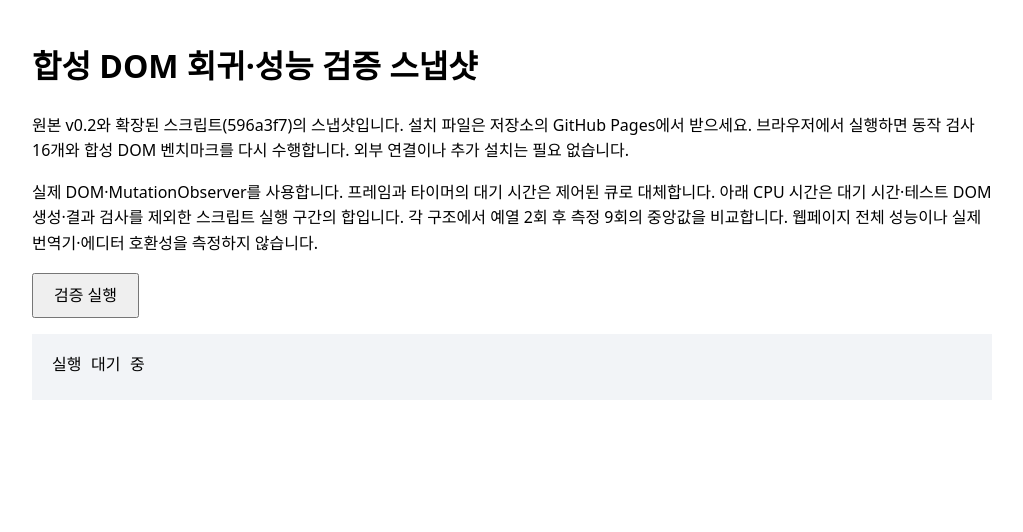
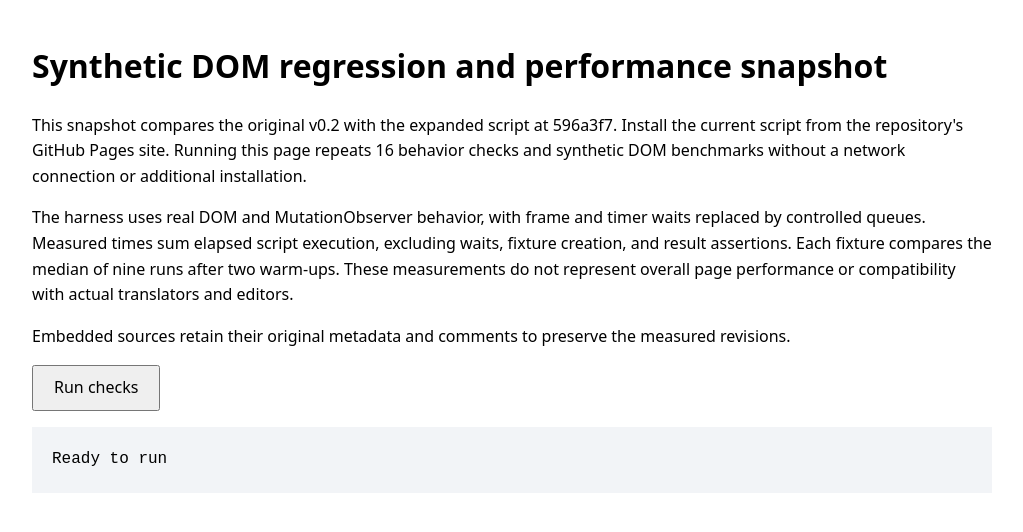
Before and after one commit to jaem1n207/tampermonkey-translation-exclusions, a website: page docs/generated/benchmark-2026-09-14.html in a window 1280 px wide. Shown: the whole page, without its empty margins (128-1151 px from the left). Drawn offline with Linux system fonts and the light colour scheme.

Commit message:
docs: translate benchmark snapshot interface

```diff
--- a/docs/generated/benchmark-2026-09-14.html
+++ b/docs/generated/benchmark-2026-09-14.html
@@ -1,10 +1,11 @@
 <!doctype html>
-<html lang="ko"><meta charset="utf-8"><title>코드 번역 방지 검증</title>
+<html lang="en"><meta charset="utf-8"><title>Code translation protection benchmark</title>
 <style>body{font:16px/1.6 system-ui;max-width:960px;margin:40px auto;padding:0 20px}button{font:inherit;padding:8px 20px;cursor:pointer}pre{white-space:pre-wrap;overflow-wrap:anywhere;background:#f2f4f7;padding:20px}iframe{position:absolute;width:1px;height:1px;left:-10000px}</style>
-<h1>합성 DOM 회귀·성능 검증 스냅샷</h1>
-<p>원본 v0.2와 확장된 스크립트(596a3f7)의 스냅샷입니다. 설치 파일은 저장소의 GitHub Pages에서 받으세요. 브라우저에서 실행하면 동작 검사 16개와 합성 DOM 벤치마크를 다시 수행합니다. 외부 연결이나 추가 설치는 필요 없습니다.</p>
-<p>실제 DOM·MutationObserver를 사용합니다. 프레임과 타이머의 대기 시간은 제어된 큐로 대체합니다. 아래 CPU 시간은 대기 시간·테스트 DOM 생성·결과 검사를 제외한 스크립트 실행 구간의 합입니다. 각 구조에서 예열 2회 후 측정 9회의 중앙값을 비교합니다. 웹페이지 전체 성능이나 실제 번역기·에디터 호환성을 측정하지 않습니다.</p>
-<button id="run">검증 실행</button><pre id="result">실행 대기 중</pre>
+<h1>Synthetic DOM regression and performance snapshot</h1>
+<p>This snapshot compares the original v0.2 with the expanded script at 596a3f7. Install the current script from the repository's GitHub Pages site. Running this page repeats 16 behavior checks and synthetic DOM benchmarks without a network connection or additional installation.</p>
+<p>The harness uses real DOM and MutationObserver behavior, with frame and timer waits replaced by controlled queues. Measured times sum elapsed script execution, excluding waits, fixture creation, and result assertions. Each fixture compares the median of nine runs after two warm-ups. These measurements do not represent overall page performance or compatibility with actual translators and editors.</p>
+<p>Embedded sources retain their original metadata and comments to preserve the measured revisions.</p>
+<button id="run">Run checks</button><pre id="result">Ready to run</pre>
 <script>
 async function verify(sources) {
     const pause = async () => { await Promise.resolve(); await Promise.resolve(); };
@@ -241,7 +242,7 @@ const run = document.getElementById('run');
 const output = document.getElementById('result');
 run.addEventListener('click', async () => {
     run.disabled = true;
-    output.textContent = '검증 중…';
+    output.textContent = 'Running checks…';
     try { output.textContent = JSON.stringify(await verify(sources), null, 2); }
     catch (error) { output.textContent = error.stack; }
     finally { run.disabled = false; }
```
